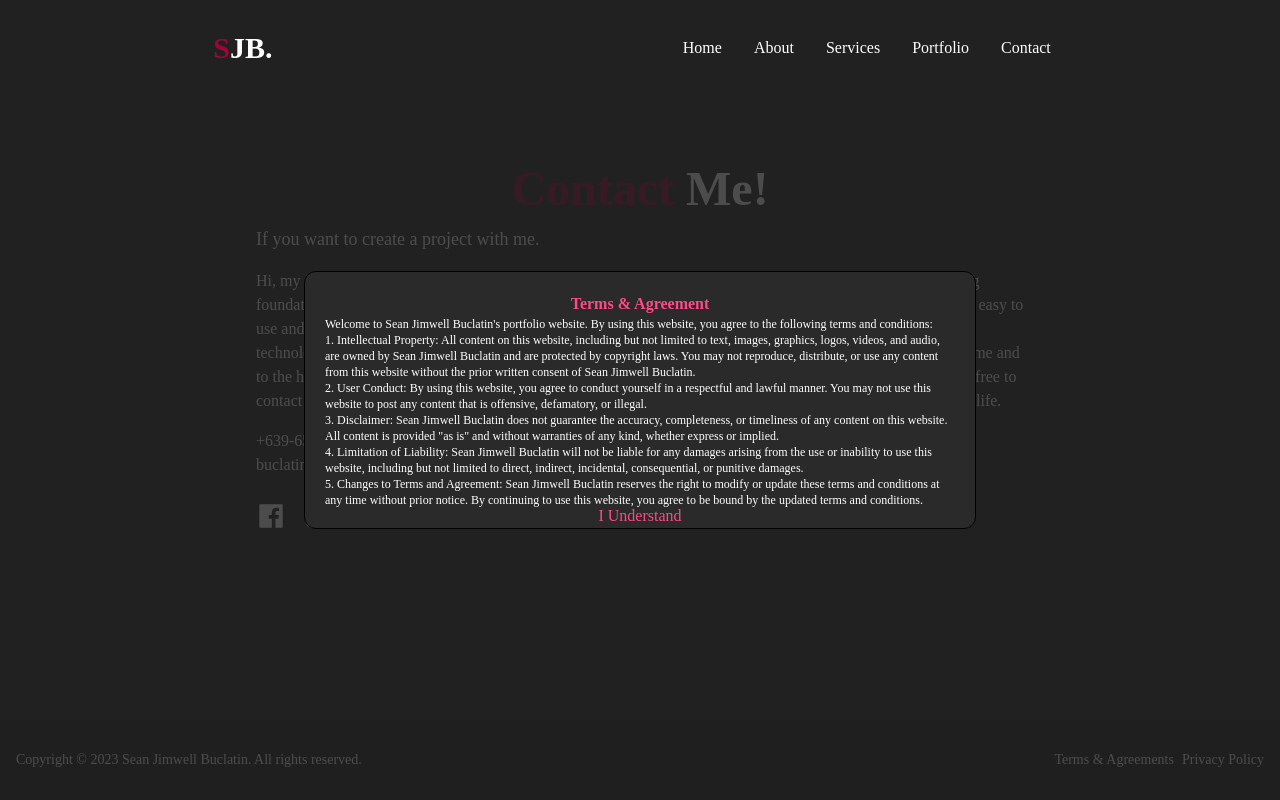
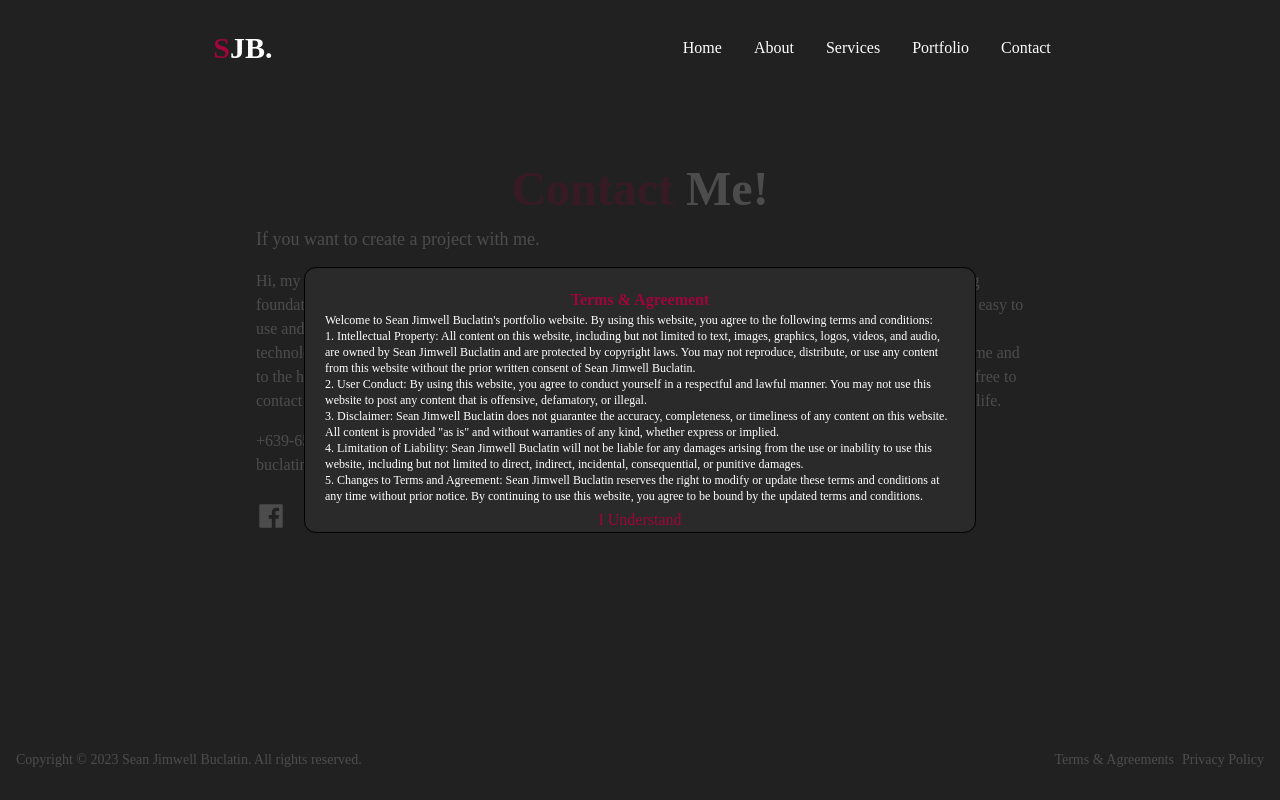
Before and after one commit to seanj12c/sjbportfolio, a React (Create React App) app: page / in a window 1280 px wide. Both pictures are taken after a click on the button "Terms & Agreements". Shown: the part 3200-4000 px from the top of the page. Built offline with nearby package versions, Linux system fonts and the light colour scheme.

Commit message:
Change of colors

```diff
--- a/src/components/Footer.jsx
+++ b/src/components/Footer.jsx
@@ -6,7 +6,7 @@
   const [PrivacyPopup, setPrivacyPopup] = useState(false);
 
   return (
-    <div className="justify-between w-full h-[10vh] items-center p-4 text-center md:flex text-white bg-[#202020]">
+    <div className="justify-between w-full h-[10vh] items-center p-4 text-center md:flex text-white bg-secondary">
       <div>
         <p className="text-xs lg:text-sm">
           Copyright © 2023 Sean Jimwell Buclatin. All rights reserved.
--- a/src/components/footer/Privacy.jsx
+++ b/src/components/footer/Privacy.jsx
@@ -4,7 +4,7 @@
   return props.trigger ? (
     <div className="fixed top-0 left-0 w-full h-screen bg-[#202020] bg-opacity-80 flex justify-center items-center text-left text-white">
       <div className="relative p-5 w-full max-w-2xl bg-[#2a2a2a] border border-black rounded-xl">
-        <h1 className="text-base font-bold text-center text-[#ff4989]">
+        <h1 className="text-base font-bold text-center text-primary">
           Privacy Policy
         </h1>
         <p className="text-xs">
@@ -33,7 +33,7 @@
           Policy, please contact me at buclatinseanjimwell@gmail.com.
         </p>
         <button
-          className="absolute bottom-0 left-0 right-0 text-[#ff4989]"
+          className="absolute bottom-0 left-0 right-0 text-primary"
           onClick={() => props.setTrigger(false)}
         >
           I Understand
--- a/src/components/footer/Terms.jsx
+++ b/src/components/footer/Terms.jsx
@@ -4,10 +4,10 @@
   return props.trigger ? (
     <div className="fixed top-0 left-0 w-full h-screen bg-[#202020] bg-opacity-80 flex justify-center items-center text-left text-white">
       <div className="relative p-5 w-full max-w-2xl bg-[#2a2a2a] border border-black rounded-xl">
-        <h1 className="text-base font-bold text-center text-[#ff4989]">
+        <h1 className="text-base font-bold text-center text-primary">
           Terms & Agreement
         </h1>
-        <p className="text-xs">
+        <p className="text-xs pb-2">
           Welcome to Sean Jimwell Buclatin's portfolio website. By using this
           website, you agree to the following terms and conditions: <br />
           1. Intellectual Property: All content on this website, including but
@@ -33,7 +33,7 @@
           be bound by the updated terms and conditions.
         </p>
         <button
-          className="absolute bottom-0 left-0 right-0 text-[#ff4989]"
+          className="absolute bottom-0 left-0 right-0 text-primary"
           onClick={() => props.setTrigger(false)}
         >
           I Understand
```
